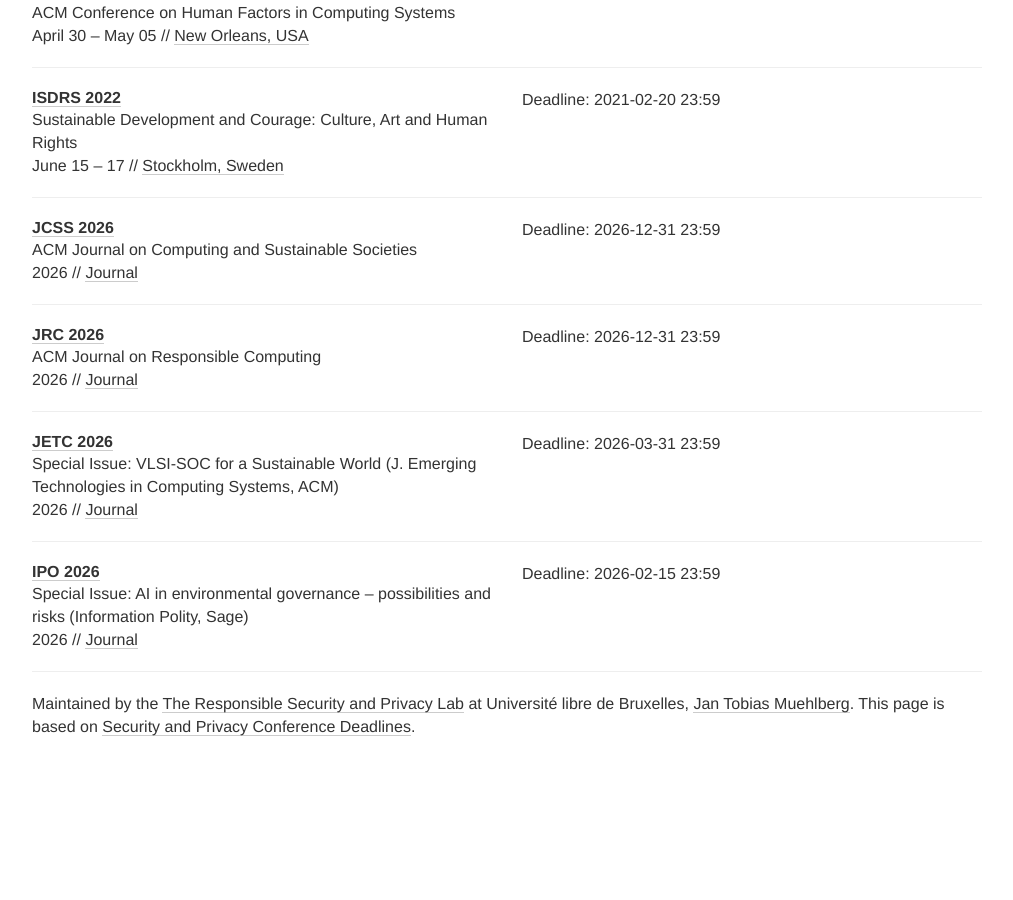
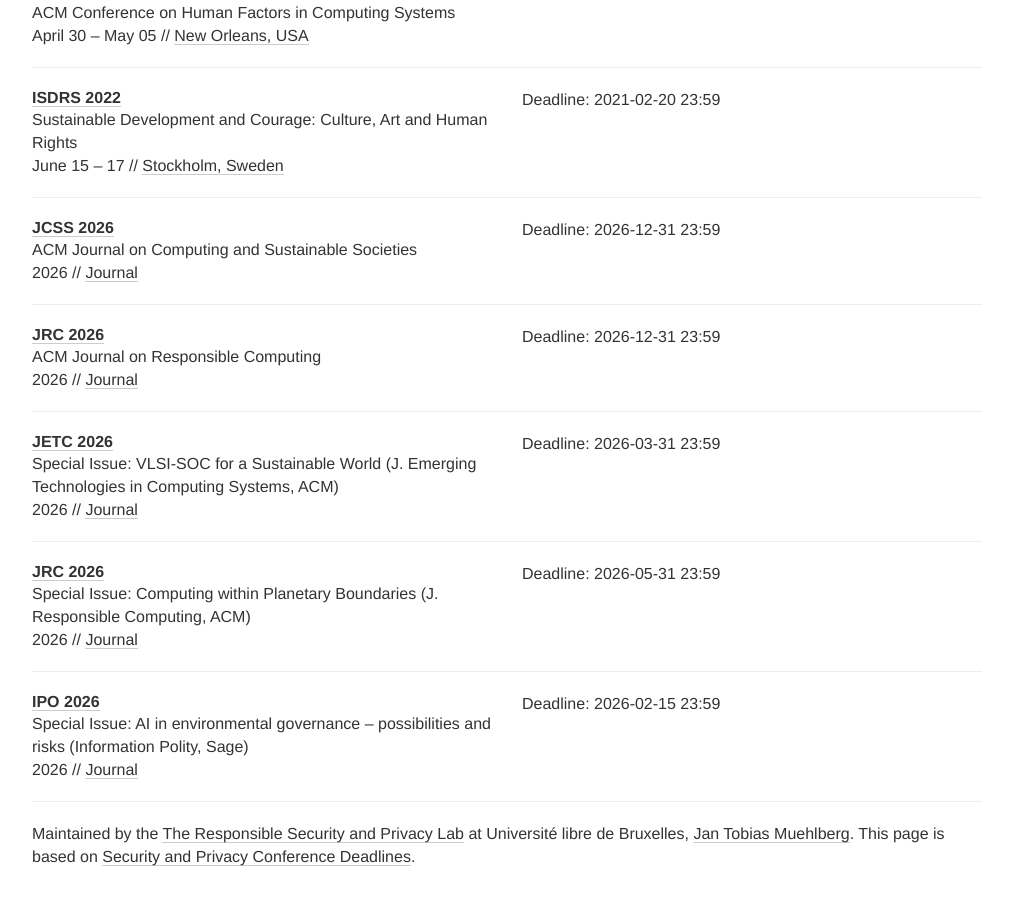
Before and after one commit to responsible-computing/responsible-computing.github.io, a Jekyll site: the page built from index.html, in a window 1280 px wide and 900 px high, scrolled down 7067 px. Shown: the whole window, without its empty margins (133-1146 px from the left). Built offline with Jekyll 4.4.1, drawn with Linux system fonts in a browser that asks for light colours; nearby versions of some CDN libraries; before the commit the page ends 7837 px from its top, so only the background shows below that.

Commit message:
JRC special issue on LIMITS

```diff
--- a/_data/conferences.yml
+++ b/_data/conferences.yml
@@ -653,6 +653,16 @@
   place: Journal
   tags: [HARD, JOUR]
 
+- name: JRC
+  year: 2026
+  date: 2026
+  description: "Special Issue: Computing within Planetary Boundaries (J. Responsible Computing, ACM)"
+  link: https://dl.acm.org/journal/jrc/calls-for-papers
+  deadline:
+    - "2026-05-31 23:59"
+  place: Journal
+  tags: [HARD, SOFT, HUCO, ETPO, JOUR]
+
 - name: IPO
   year: 2026
   date: 2026
```
